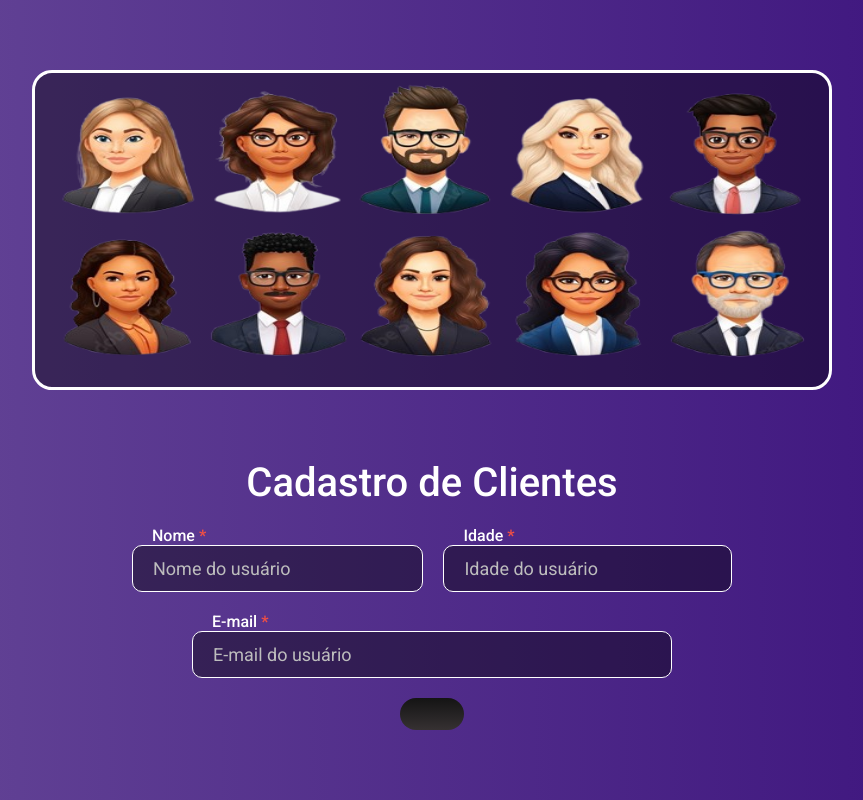
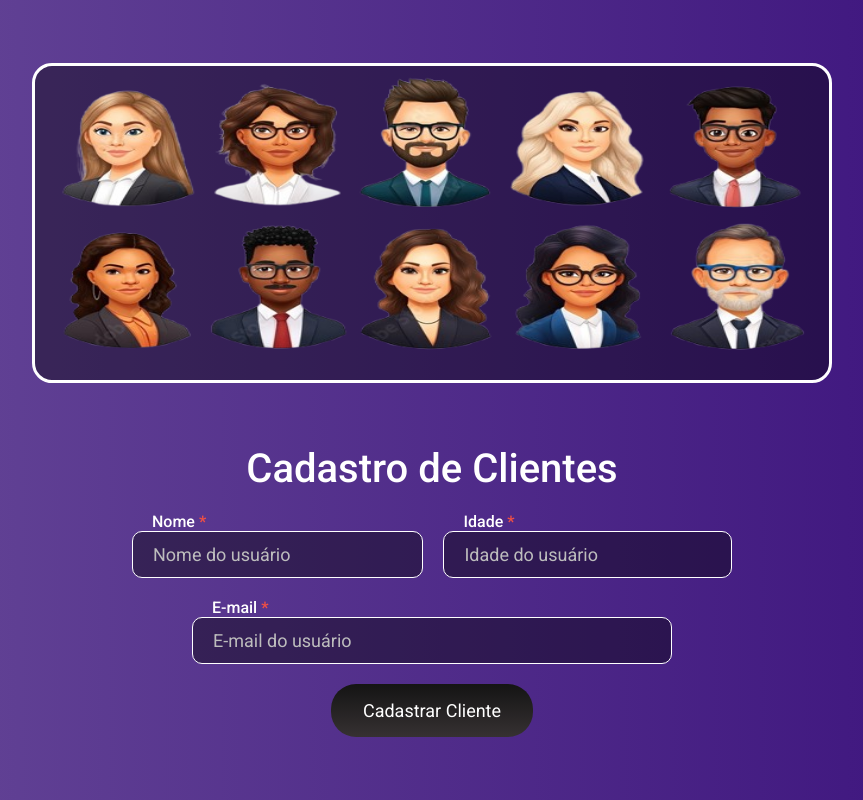
Before and after one commit to flaviodrummond/Dev-Cadastro, a React (Vite) app: page / in a window 1280 px wide. Shown: the whole page, without its empty margins (208-1071 px from the left). Built offline with nearby package versions, Linux system fonts and the light colour scheme.

Commit message:
Exportação da imagem central e e reutilização da imagem e button

```diff
--- a/src/Components/Button/index.jsx
+++ b/src/Components/Button/index.jsx
@@ -1,8 +1,9 @@
 import { Button } from "./style";
 
-function BotaoPadrao() {
+function BotaoPadrao({children, ...prosp}) {
+
     return (
-        <Button></Button>
+        <Button {...prosp}>{children}</Button>
     )
 }
 
--- /dev/null
+++ b/src/Components/ImagemCentral/index.jsx
@@ -0,0 +1,16 @@
+import Usuarios from '../../assets/users.png'
+import { ImagemPrincipal } from './style'
+
+function ImagemCentral() {
+
+    return (
+
+        <ImagemPrincipal>
+
+            <img src={Usuarios} alt="Imagem de usuarios" />
+
+        </ImagemPrincipal>
+    )
+}
+
+export default ImagemCentral
--- /dev/null
+++ b/src/Components/ImagemCentral/style.js
@@ -0,0 +1,20 @@
+import styled from "styled-components";
+
+export const ImagemPrincipal = styled.div`
+    border: 3px solid #fff;
+    border-radius: 20px;
+    background-color: rgba(0, 0, 0, 0.4);
+    width: 90vw;
+    max-width: 800px;
+    height: 40vh;
+
+    display: flex;
+    align-items: center;
+    justify-content: center;
+
+    img {
+        width: 100%;
+        height: 100%;
+    }
+
+`
--- a/src/Pages/Home/index.jsx
+++ b/src/Pages/Home/index.jsx
@@ -1,9 +1,8 @@
 import { useRef } from "react";
 import api from "../../Services/api";
-import { Titulo, Container, ImagemCentral, Form, CaixaDeInput, Input, InputLabel} from "./style";
-
-import Usuarios from '../../assets/users.png'
+import { Titulo, Container, Form, CaixaDeInput, Input, InputLabel} from "./style";
 import Button from "../../Components/Button";
+import ImagemCentral from "../../Components/ImagemCentral";
 
 function Home() {
 
@@ -25,11 +24,8 @@ function Home() {
   return (
 
     <Container>
-      <ImagemCentral>
 
-        <img src={Usuarios} alt="Imagem de usuarios" />
-
-      </ImagemCentral>
+      <ImagemCentral/>
 
       <Form>
         <Titulo> Cadastro de Clientes </Titulo>
--- a/src/Pages/Home/style.js
+++ b/src/Pages/Home/style.js
@@ -9,25 +9,6 @@ export const Container = styled.div`
     flex-direction: column;
     justify-content: space-evenly;
     align-items: center;
-`
-
-export const ImagemCentral = styled.div`
-    border: 3px solid #fff;
-    border-radius: 20px;
-    background-color: rgba(0, 0, 0, 0.4);
-    width: 90vw;
-    max-width: 800px;
-    height: 40vh;
-
-    display: flex;
-    align-items: center;
-    justify-content: center;
-
-    img {
-        width: 100%;
-        height: 100%;
-    }
-
 `
 
 export const Form = styled.form`
--- a/src/Pages/ListUser/index.jsx
+++ b/src/Pages/ListUser/index.jsx
@@ -1,8 +1,10 @@
 import Button from "../../Components/Button"
+import ImagemCentral from "../../Components/ImagemCentral"
 
 function ListUser() {
     return (
         <div>
+            <ImagemCentral/>
             <h1>Lista de Clientes</h1>
             <Button></Button>
         </div>
```
